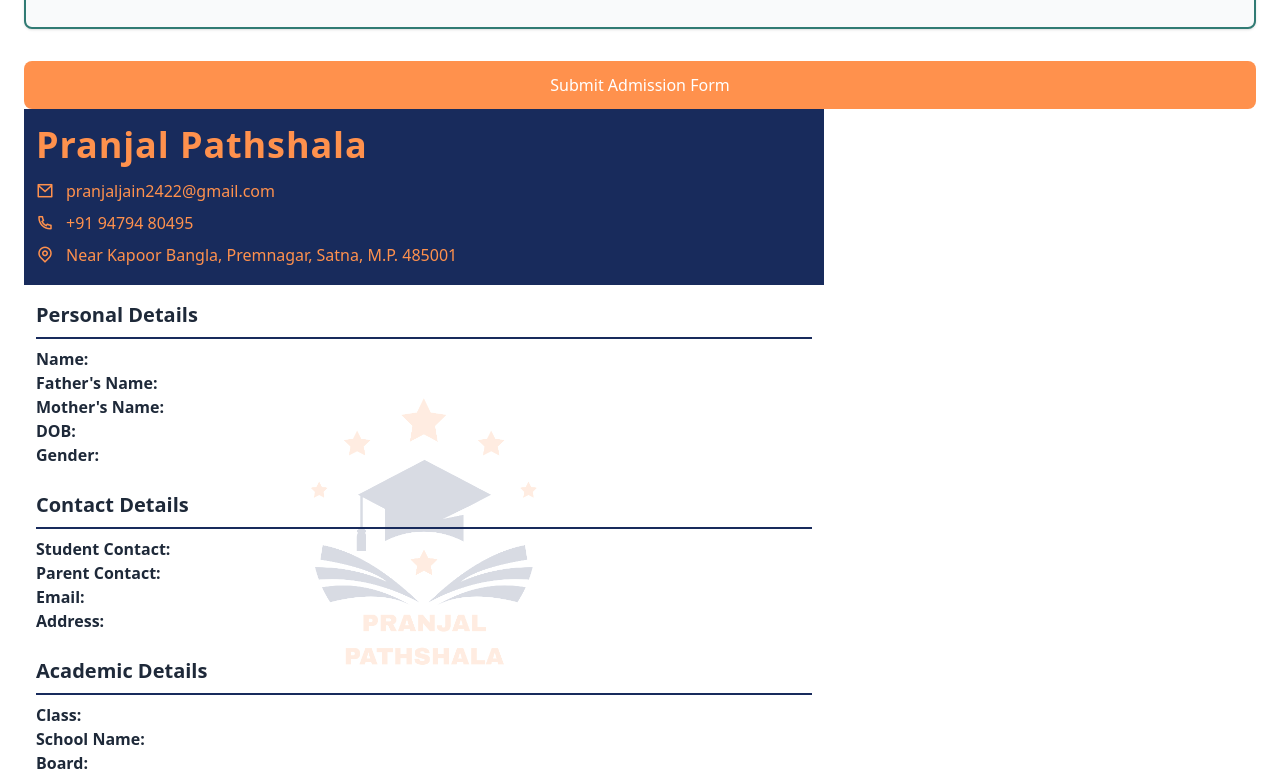
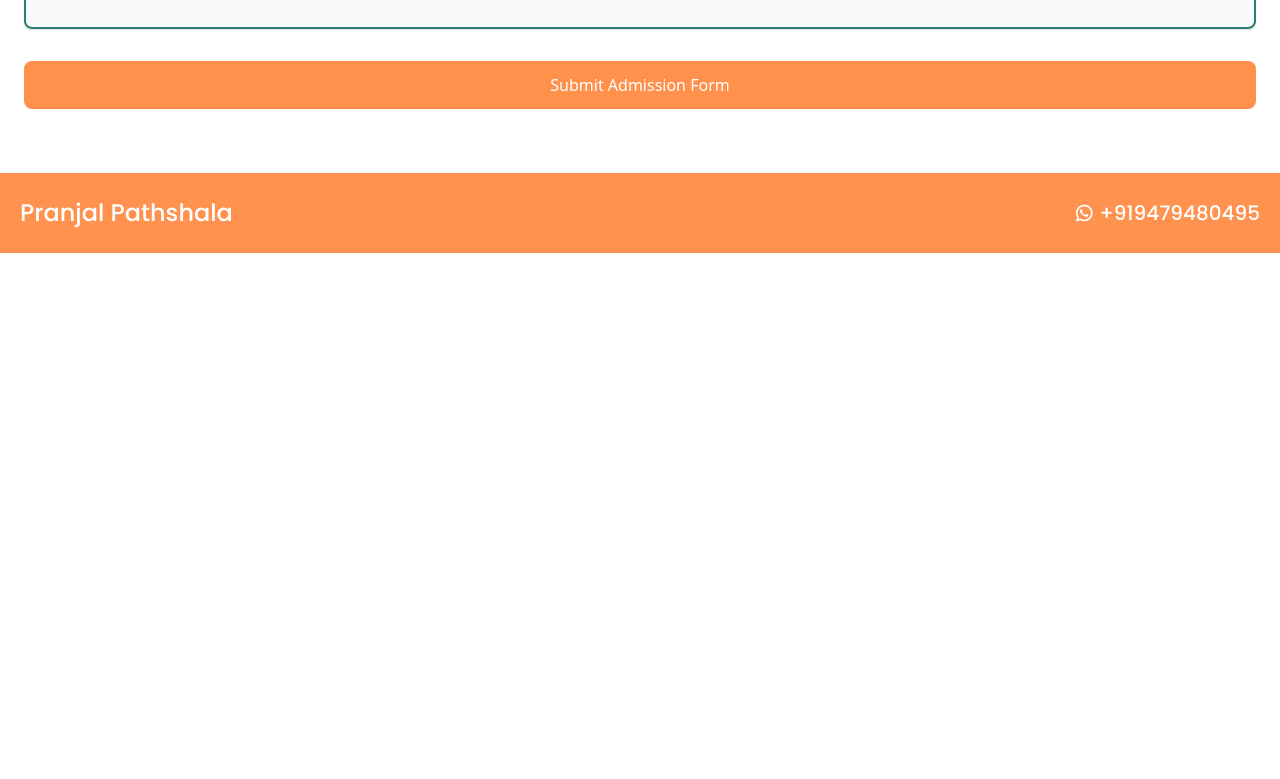
Before and after one commit to Iamjustrosh/Pranjal-Pathshala, a React (Vite) app: page /new-admission in a window 1280 px wide. Shown: the part 1501-2280 px from the top of the page. After the commit the page ends 1754 px from the top, so only its background shows below. Built offline with nearby package versions, Linux system fonts and the light colour scheme.

Commit message:
pdf added

```diff
--- a/src/pages/NewAdmissionForm.jsx
+++ b/src/pages/NewAdmissionForm.jsx
@@ -601,7 +601,7 @@
       {/* Hidden PDF template for PDF generation */}
       <div
         id="pdf-template"
-        className="w-[800px] bg-white text-gray-800 font-sans relative overflow-hidden"
+        className="hidden w-[800px] bg-white text-gray-800 font-sans relative overflow-hidden"
         style={{
           position: "relative",
           overflow: "hidden",
```
